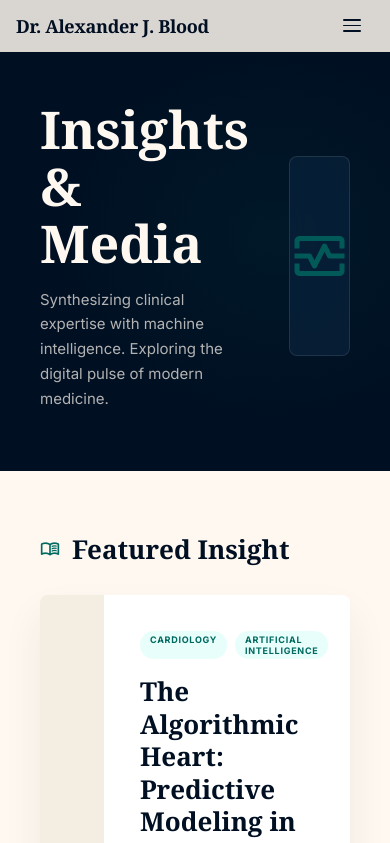
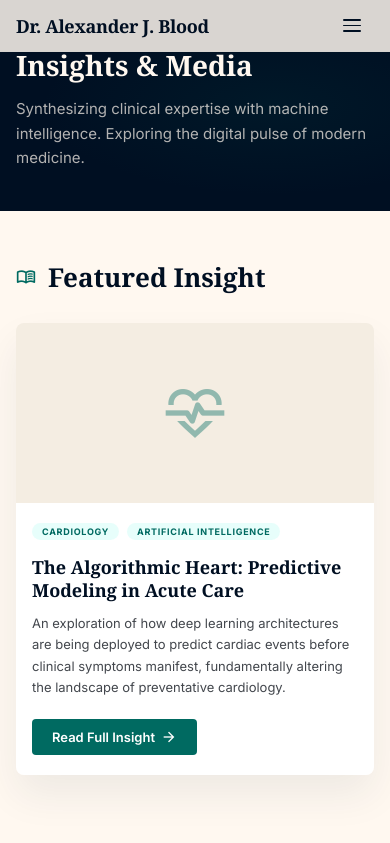
Before and after one commit to atimmer418/AJBlood-Website, an Angular app in the folder frontend/: page /insights in a window 390 px wide. Shown: the top 843 px of the page. Built offline with nearby package versions, Linux system fonts and the light colour scheme.

Commit message:
feat(mobile): insights hero full-width, featured card stacked

```diff
--- a/frontend/src/app/pages/insights/insights.component.html
+++ b/frontend/src/app/pages/insights/insights.component.html
@@ -8,7 +8,7 @@
         Exploring the digital pulse of modern medicine.
       </p>
     </div>
-    <div class="hero-glass-panel">
+    <div class="hero-glass-panel hide-mobile" aria-hidden="true">
       <span class="material-symbols-outlined panel-icon" aria-hidden="true">monitor_heart</span>
     </div>
   </div>
--- a/frontend/src/app/pages/insights/insights.component.scss
+++ b/frontend/src/app/pages/insights/insights.component.scss
@@ -170,3 +170,42 @@
 
   &:hover { transform: scale(1.04); }
 }
+
+@media (max-width: 768px) {
+  /* Hero: full-width text, glass panel hidden via .hide-mobile */
+  .insights-hero {
+    padding: var(--hero-pt) var(--page-px) 40px;
+  }
+
+  .hero-inner {
+    grid-template-columns: 1fr;
+    gap: 0;
+  }
+
+  .hero-title {
+    font-size: clamp(1.75rem, 7vw, 3rem);
+  }
+
+  /* Featured section */
+  .featured-section {
+    padding: var(--section-py) var(--page-px);
+  }
+
+  /* Featured card: side-by-side → stacked */
+  .featured-card {
+    grid-template-columns: 1fr;
+    grid-template-rows: auto auto;
+  }
+
+  .featured-thumb {
+    min-height: 180px;
+  }
+
+  .featured-body {
+    padding: 20px 16px;
+  }
+
+  .featured-article-title {
+    font-size: 18px;
+  }
+}
```
